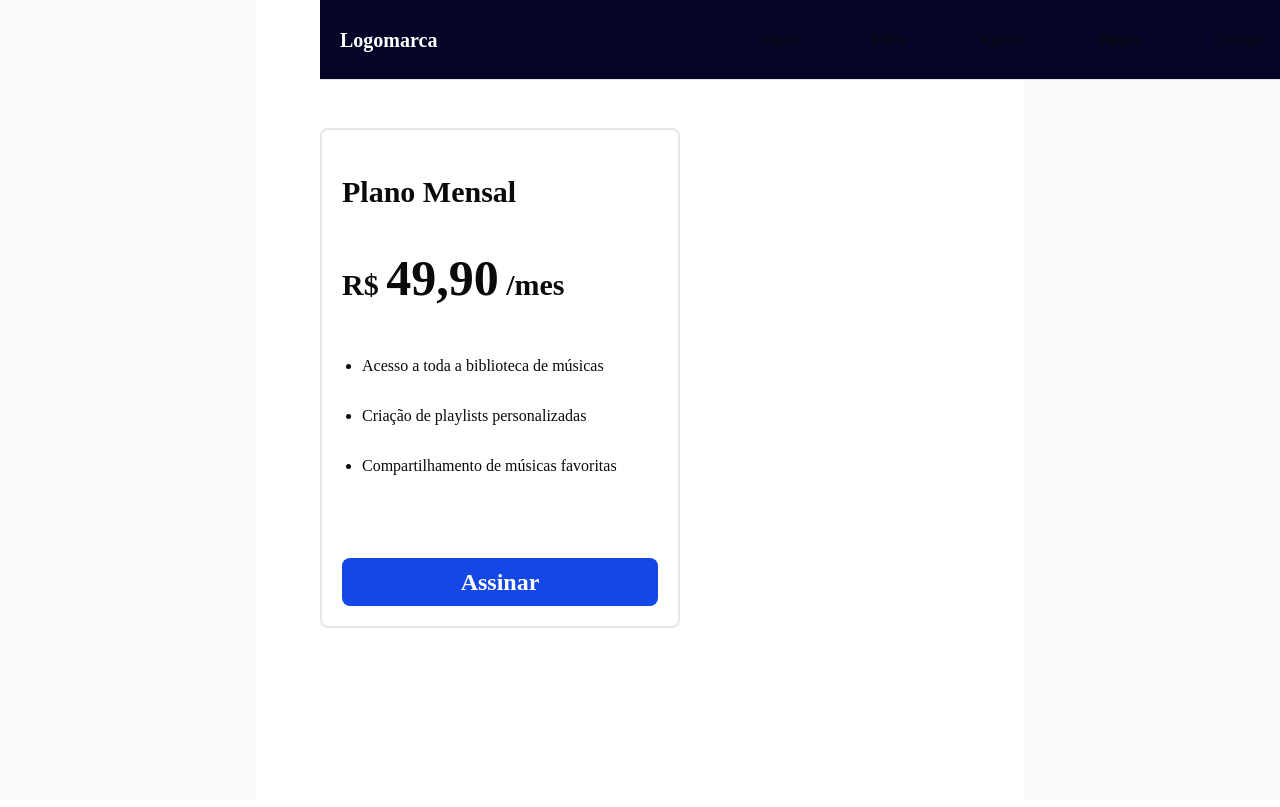
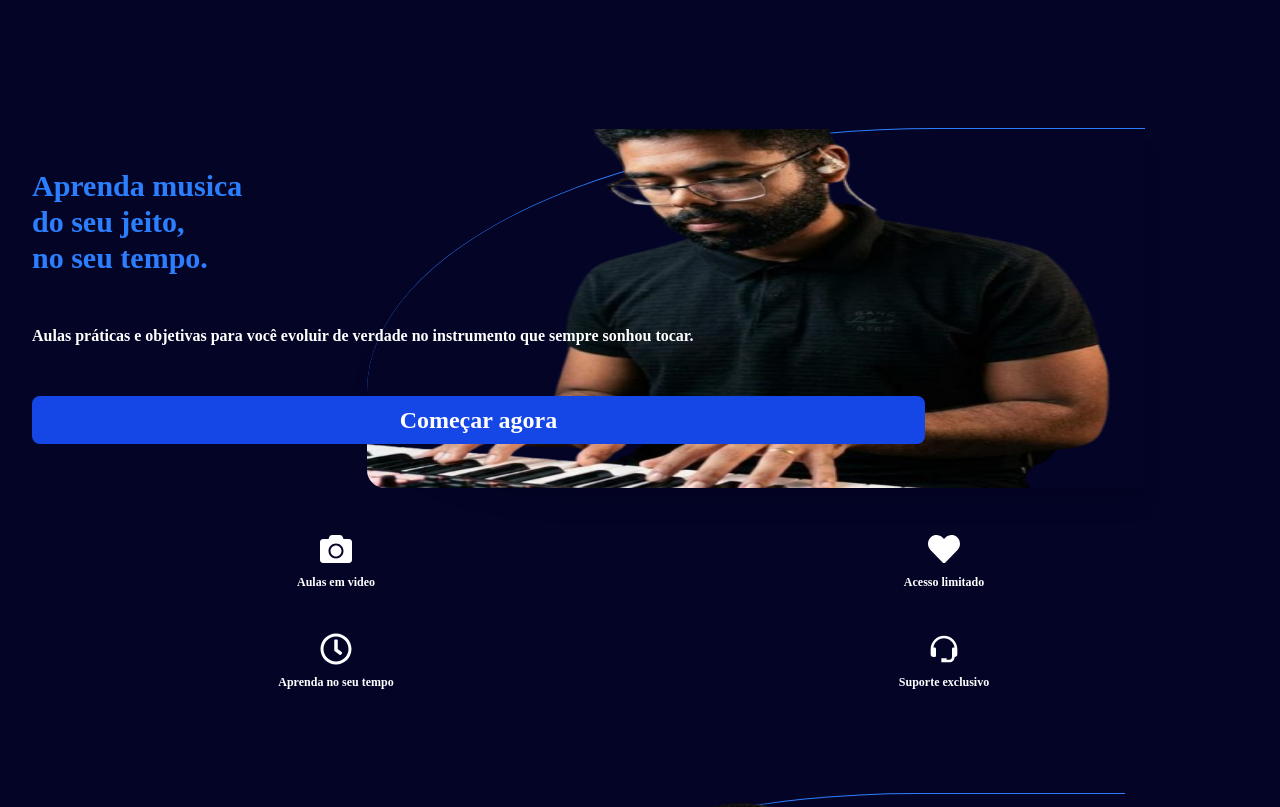
Before and after one commit to dev-brunosantos/MB-Site-Front, a Next.js app: page / in a window 1280 px wide. Shown: the top 807 px of the page. Built offline with nearby package versions, Linux system fonts and the light colour scheme.

Commit message:
Atualização do componente principal

```diff
--- a/src/app/page.tsx
+++ b/src/app/page.tsx
@@ -3,20 +3,49 @@ import { CardPlanos } from "../components/cards/CardPlano";
 import { BtnComponent } from "../components/buttom";
 import { MenuComponent } from "../components/menu";
 
-export default function Home() {
+import {
+  FaCamera,
+  FaHeart,
+  FaRegClock
+} from "react-icons/fa";
+import { BiSupport } from "react-icons/bi";
+
+import homePiano from "../../public/bruno-piano.png";
+import { BtnIconComponent } from "../components/buttom/BtnIcon";
+import Home from "./(pages)/home/page";
+import Sobre from "./(pages)/sobre/page";
+
+export default function App() {
+
+  const opcoesIcones = [
+    {
+      id: 1,
+      icone: FaCamera,
+      titulo: "Aulas em video"
+    },
+    {
+      id: 2,
+      icone: FaHeart,
+      titulo: "Acesso limitado"
+    },
+    {
+      id: 3,
+      icone: FaRegClock,
+      titulo: "Aprenda no seu tempo"
+    },
+    {
+      id: 4,
+      icone: BiSupport,
+      titulo: "Suporte exclusivo"
+    },
+  ]
+
   return (
-    <div className="flex flex-col flex-1 items-center justify-center bg-zinc-50 font-sans dark:bg-black">
-      <main className="flex flex-1 w-full max-w-3xl flex-col items-center justify-between py-32 px-16 bg-white dark:bg-black sm:items-start">
+    <main className="w-full h-auto min-h-screen">
 
-          <MenuComponent />
-        <div className="w-full flex items-center gap-5">
+      <Home />
+      <Sobre />
 
-
-          <CardPlanos />
-
-        </div>
-
-      </main>
-    </div>
+    </main>
   );
 }
```
